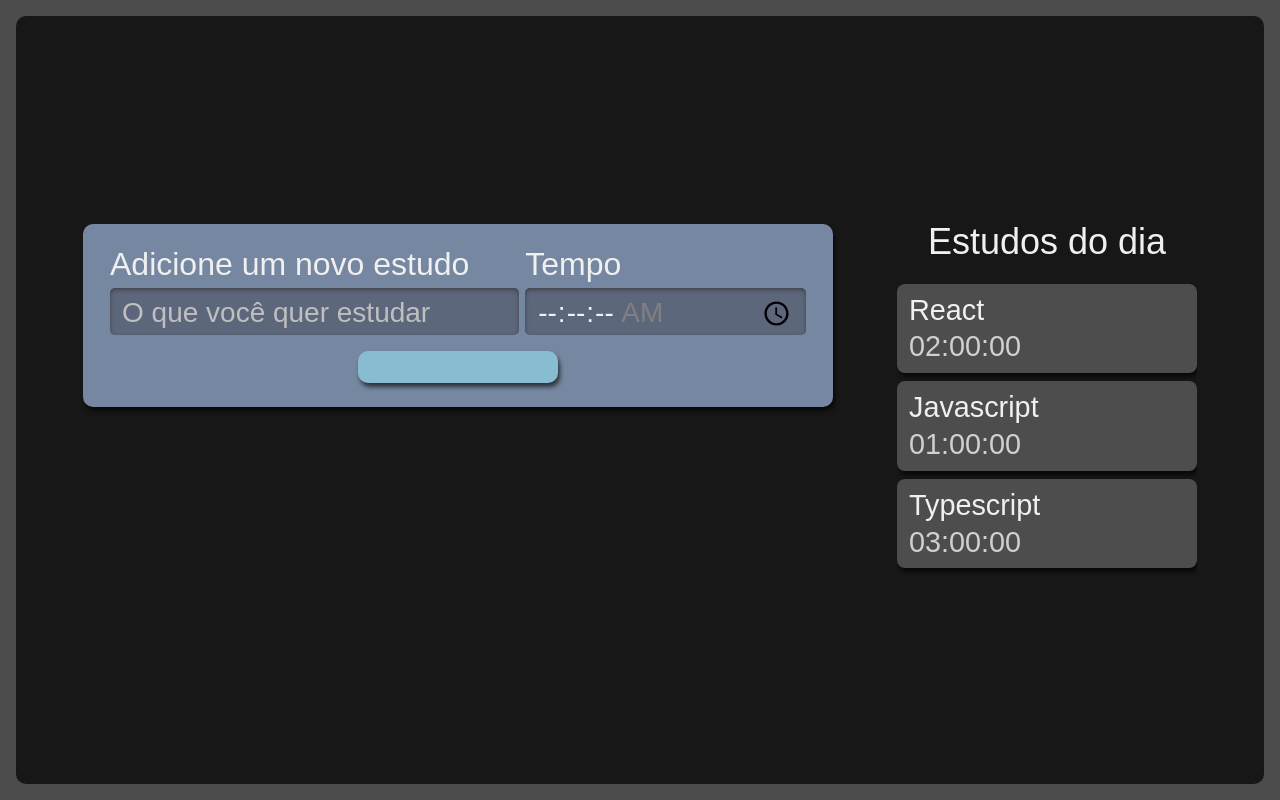
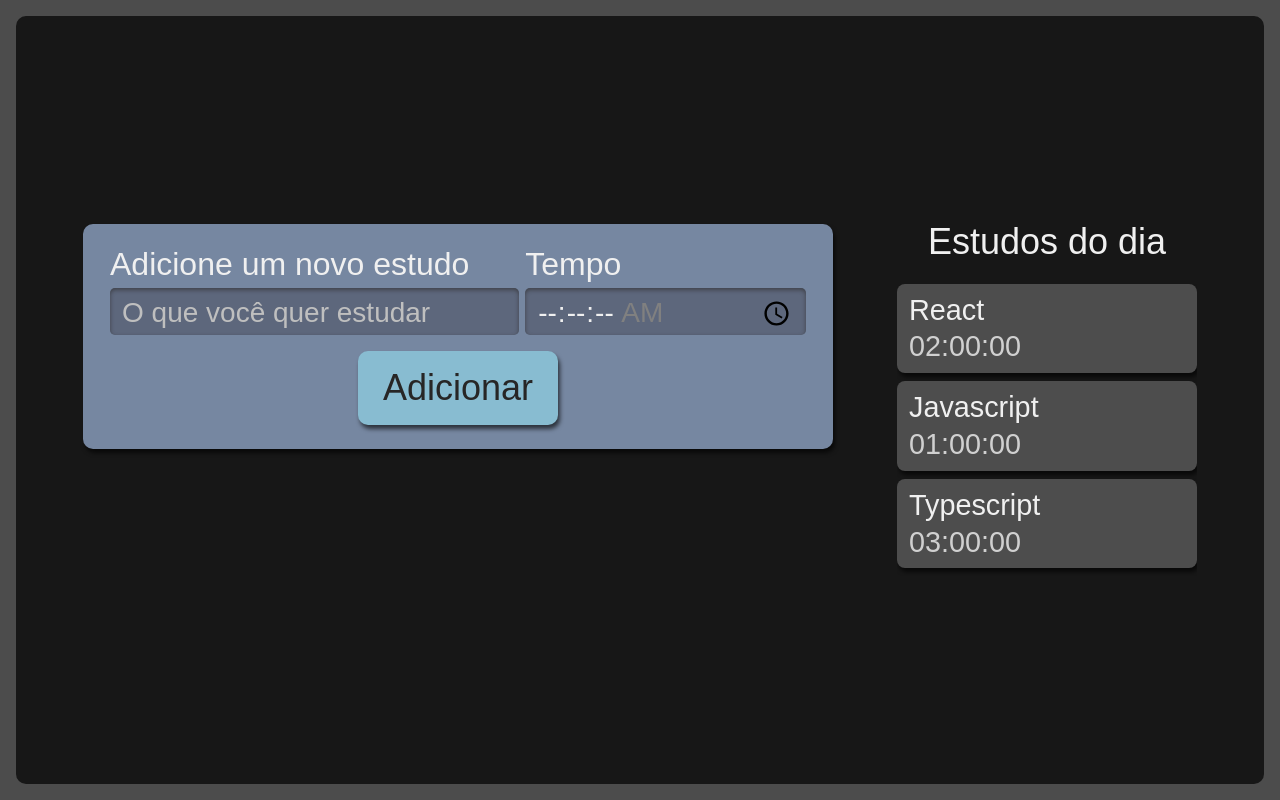
Before and after one commit to RayanneRamos/estudo-reacttypescript, a React (Create React App) app: page / in a window 1280 px wide. Built offline with nearby package versions, Linux system fonts and the light colour scheme.

Commit message:
Usando a props no botão com mudança de texto

```diff
--- a/src/components/Form/index.tsx
+++ b/src/components/Form/index.tsx
@@ -27,7 +27,9 @@ const Form = () => {
           required
         />
       </div>
-      <Button />
+      <Button
+        text="Adicionar"
+      />
     </form>
   );
 }
```
